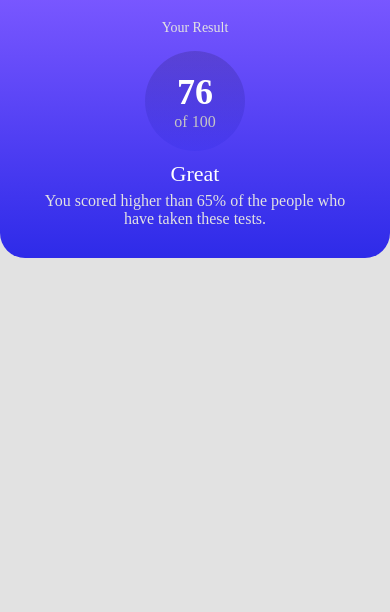
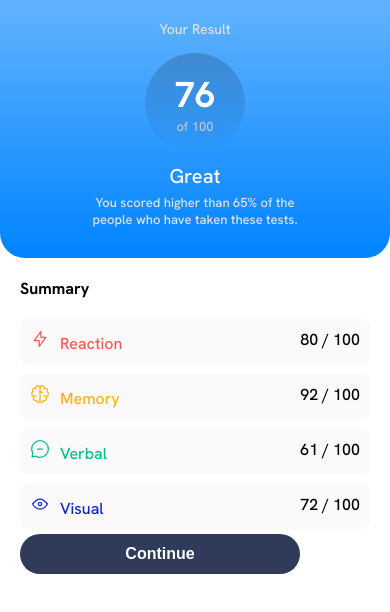
Before and after one commit to PEDRXPEREIRX/frontend-mentor, a plain HTML site: page index.html in a window 390 px wide. Drawn offline with Linux system fonts and the light colour scheme.

Commit message:
mobile first finalizado (html e css)

```diff
--- a/estilos/style.css
+++ b/estilos/style.css
@@ -1,3 +1,22 @@
+@font-face {
+    font-family: HankenGrotesk;
+    src: url(../fonts/static/HankenGrotesk-Medium.ttf);
+    font-weight: 500;
+}
+
+@font-face {
+    font-family: HankenGrotesk;
+    src: url(../fonts/static/HankenGrotesk-Bold.ttf);
+    font-weight: 700;
+}
+
+@font-face {
+    font-family: HankenGrotesk;
+    src: url(../fonts/static/HankenGrotesk-ExtraBold.ttf);
+    font-weight: 800;
+}
+
+
 * {
     margin: 0;
     padding: 0;
@@ -5,13 +24,15 @@
 }
 
 body {
-    background-color:#e2e2e2;
+    background-color:#fff;
+    font-family: 'HankenGrotesk';
+    font-weight: normal;
 }
 
 
 
 .content-top {
-    background-image: linear-gradient(to bottom, hsl(252, 100%, 67%), hsl(241, 81%, 54%));
+    background-image: linear-gradient(to bottom, hsla(209, 100%, 50%, 0.616), hsl(209, 100%, 50%));
     color: #e2e2e2;
 
     display: flex;
@@ -40,7 +61,7 @@ body {
 
     font-size: 36px;
 
-    background-image: linear-gradient(to bottom, hsla(0, 0%, 0%, 0.151), hsla(241, 81%, 54%, 0.212));
+    background-image: linear-gradient(to bottom, hsla(0, 0%, 0%, 0.185), hsla(209, 100%, 50%, 0));
     border-radius: 50%;
 }
 
@@ -51,7 +72,7 @@ body {
 
 .content-top > .score > .score-total {
     color: #c5c5c5;
-    font-size: 16px;
+    font-size: small;
 }
 
 .content-top .message-result {
@@ -65,11 +86,67 @@ body {
 
 .content-top .message-result > h2 {
     color: #fff;
-    font-size: 22px;
+    font-size: 20px;
     font-weight: normal;
 
 }
 
 .content-top .message-result > p {
     margin-top: 5px;
+    font-size: small;
 }
+
+.content-bottom {
+    padding: 20px;
+}
+
+.content-bottom > h2 {
+    font-size: 16px;
+}
+
+.content-bottom .tests {
+    display: flex;
+    flex-direction: column;
+    margin-top: 15px;
+}
+
+.content-bottom .tests .result-test {
+    display: flex;
+    justify-content: space-between;
+    background-color: #f8f6f69f;
+    border-radius: 8px;
+    margin: 5px 0px;
+    padding: 10px;
+}
+
+.redd {
+    color: hsl(0, 100%, 67%);
+}
+
+.yelloww {
+    color: hsl(39, 100%, 56%);
+}
+
+.greenn {
+    color: hsl(166, 100%, 37%);
+}
+
+.bluee {
+    color: hsl(234, 85%, 45%);
+}
+
+.content-bottom .tests .result-test img {
+    margin-right: 10px;
+}
+
+.btn-continue {
+    width: 280px;
+    height: 40px;
+    background-color: hsl(224, 30%, 27%);
+    color: #fff;
+    border: none;
+    border-radius: 25px;
+    cursor: pointer;
+    font-size: 16px;
+    font-weight: bold;
+}
--- a/index.html
+++ b/index.html
@@ -17,11 +17,32 @@
                 </div>
                 <div class="message-result">
                     <h2>Great</h2>
-                    <p>You scored higher than 65% of the people who have taken these tests.</p>
+                    <p>You scored higher than 65% of the<br>people who have taken these tests.</p>
                 </div>
             </div>
             <div class="content-bottom">
-
+                <h2>Summary</h2>
+                <div class="tests">
+                    <div class="result-test">
+                        <p><img src="images/icon-reaction.svg" alt=""><span class="redd">Reaction</span></p>
+                        <p>80 / 100</p>
+                    </div>
+                    <div class="result-test">
+                        <p><img src="images/icon-memory.svg" alt=""><span class="yelloww">Memory</span></p>
+                        <p>92 / 100</p>
+                    </div>
+                    <div class="result-test">
+                        <p><img src="images/icon-verbal.svg" alt=""><span class="greenn">Verbal</span></p>
+                        <p>61 / 100</p>
+                    </div>
+                    <div class="result-test">
+                        <p><img src="images/icon-visual.svg" alt=""><span class="bluee">Visual</span></p>
+                        <p>72 / 100</p>
+                    </div>
+                </div>
+                <div class="button">
+                    <button class="btn-continue" type="submit">Continue</button>
+                </div>
             </div>
         </div>
     </body>
```
